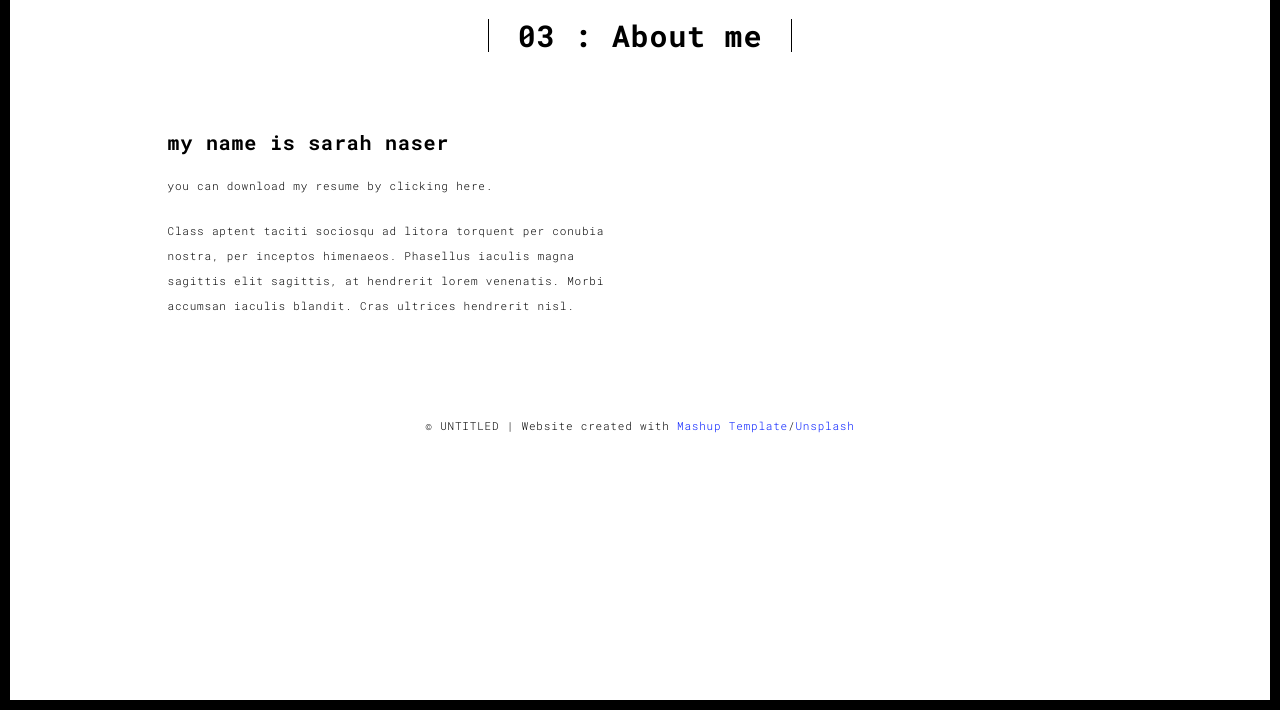
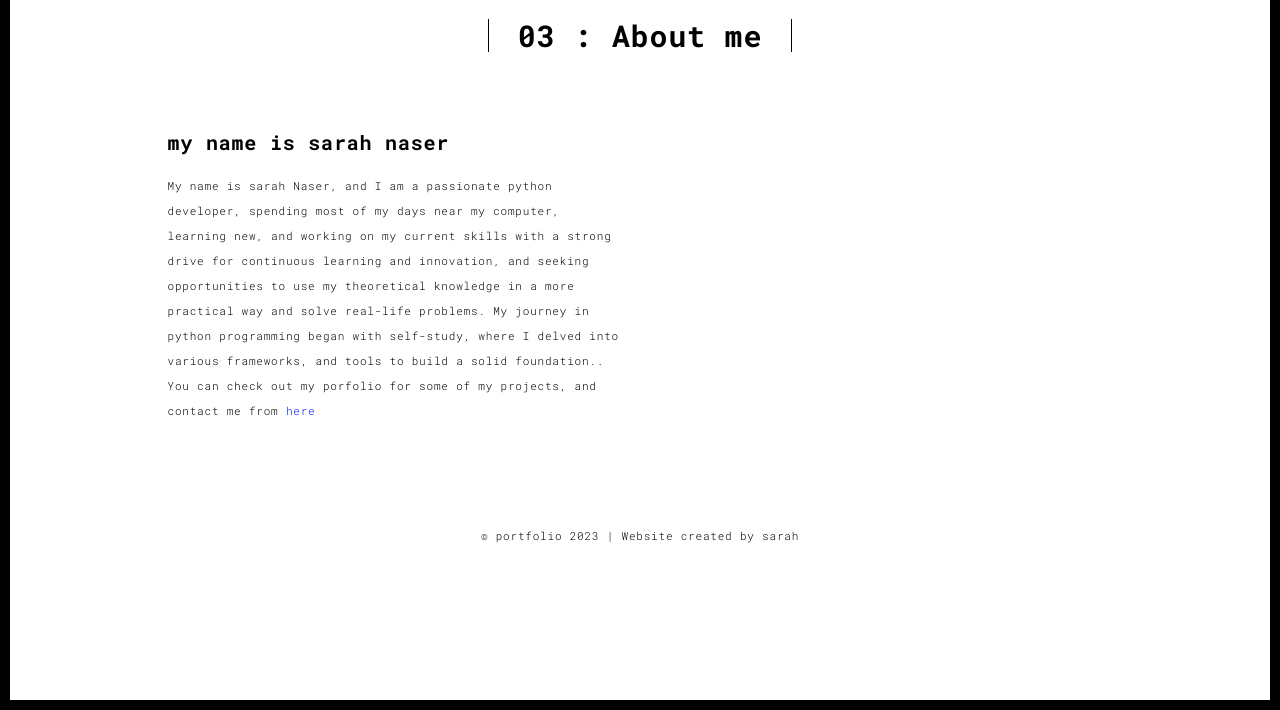
Before and after one commit to saraN004/portfo, a Flask app: page /about.html in a window 1280 px wide. Shown: the part 90-800 px from the top of the page. Run offline with Flask 3, Linux system fonts and the light colour scheme; some libraries are stand-ins or nearby versions.

Commit message:
text changing

```diff
--- a/templates/about.html
+++ b/templates/about.html
@@ -64,12 +64,17 @@
               <div class="row">
                 <div class="col-xs-12 col-md-6">
                   <h3>my name is sarah naser</h3>
-                  <p>you can download my resume by clicking here.</p>
+                  <p>My name is sarah Naser, and I am a passionate python developer, spending most of my days near my
+                    computer, learning new, and working on my current skills with a strong drive for continuous learning
+                    and innovation, and seeking opportunities to use my theoretical knowledge in a more practical way
+                    and solve real-life problems.
+                    My journey in python programming began with self-study, where I delved into various frameworks, and
+                    tools to build a solid foundation..
+                    You can check out my porfolio for some of my projects, and contact me from <a
+                      href="contact.html">here</a></p>
                   <h3></h3>
                   <p>
-                    Class aptent taciti sociosqu ad litora torquent per conubia nostra, per inceptos himenaeos.
-                    Phasellus iaculis magna sagittis elit sagittis, at hendrerit lorem venenatis. Morbi accumsan iaculis
-                    blandit. Cras ultrices hendrerit nisl.</p>
+                  </p>
                 </div>
                 <div class="col-xs-12 col-md-6">
                   <!-- <img src="static/assets/images/profil.jpg" class="img-responsive" alt=""> -->
@@ -89,9 +94,9 @@
     <div class="container">
       <div class="row">
         <div class="col-xs-12">
-          <p>© UNTITLED | Website created with <a href="http://www.mashup-template.com/"
-              title="Create website with free html template">Mashup Template</a>/<a href="https://www.unsplash.com/"
-              title="Beautiful Free Images">Unsplash</a></p>
+          <p>© portfolio 2023 | Website created by sarah
+            <!-- title="Create website with free html template">Mashup Template</a>/<a href="https://www.unsplash.com/"
+              title="Beautiful Free Images">Unsplash</a></p> -->
         </div>
       </div>
     </div>
--- a/templates/contact.html
+++ b/templates/contact.html
@@ -125,9 +125,9 @@
     <div class="container">
       <div class="row">
         <div class="col-xs-12">
-          <p>© UNTITLED | Website created with <a href="http://www.mashup-template.com/"
-              title="Create website with free html template">Mashup Template</a>/<a href="https://www.unsplash.com/"
-              title="Beautiful Free Images">Unsplash</a></p>
+          <p>© portfolio 2023 | Website created by sarah
+            <!-- title="Create website with free html template">Mashup Template</a>/<a href="https://www.unsplash.com/"
+             title="Beautiful Free Images">Unsplash</a></p> -->
         </div>
       </div>
     </div>
--- a/templates/thankyou.html
+++ b/templates/thankyou.html
@@ -76,9 +76,9 @@
     <div class="container">
       <div class="row">
         <div class="col-xs-12">
-          <p>© UNTITLED | Website created with <a href="http://www.mashup-template.com/"
-              title="Create website with free html template">Mashup Template</a>/<a href="https://www.unsplash.com/"
-              title="Beautiful Free Images">Unsplash</a></p>
+          <p>© portfolio 2023 | Website created by sarah
+            <!-- title="Create website with free html template">Mashup Template</a>/<a href="https://www.unsplash.com/"
+             title="Beautiful Free Images">Unsplash</a></p> -->
         </div>
       </div>
     </div>
--- a/templates/work.html
+++ b/templates/work.html
@@ -107,9 +107,9 @@
     <div class="container">
       <div class="row">
         <div class="col-xs-12">
-          <p>© UNTITLED | Website created with <a href="http://www.mashup-template.com/"
-              title="Create website with free html template">Mashup Template</a>/<a href="https://www.unsplash.com/"
-              title="Beautiful Free Images">Unsplash</a></p>
+          <p>© portfolio 2023 | Website created by sarah
+            <!-- title="Create website with free html template">Mashup Template</a>/<a href="https://www.unsplash.com/"
+             title="Beautiful Free Images">Unsplash</a></p> -->
         </div>
       </div>
     </div>
--- a/templates/works.html
+++ b/templates/works.html
@@ -174,9 +174,9 @@
     <div class="container">
       <div class="row">
         <div class="col-xs-12">
-          <p>© UNTITLED | Website created with <a href="http://www.mashup-template.com/"
-              title="Create website with free html template">Mashup Template</a>/<a href="https://www.unsplash.com/"
-              title="Beautiful Free Images">Unsplash</a></p>
+          <p>© portfolio 2023 | Website created by sarah
+            <!-- title="Create website with free html template">Mashup Template</a>/<a href="https://www.unsplash.com/"
+             title="Beautiful Free Images">Unsplash</a></p> -->
         </div>
       </div>
     </div>
```
Also changed, not shown: templates/index.html (+4 -4 lines).
